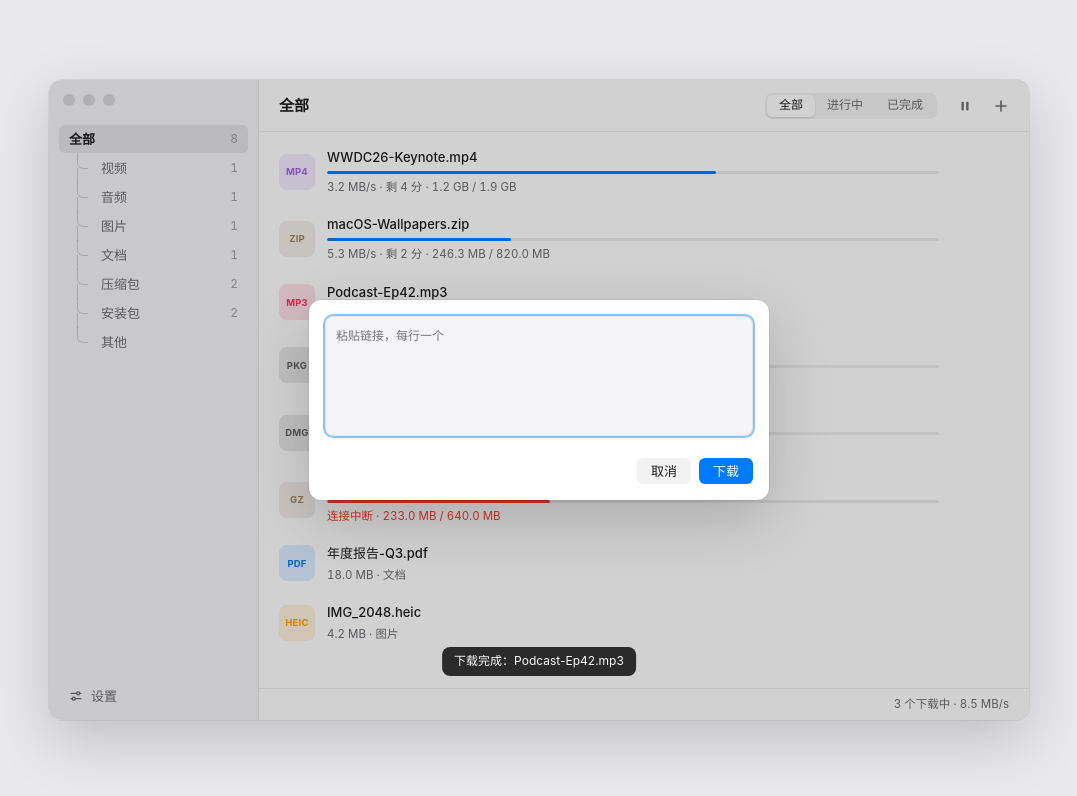
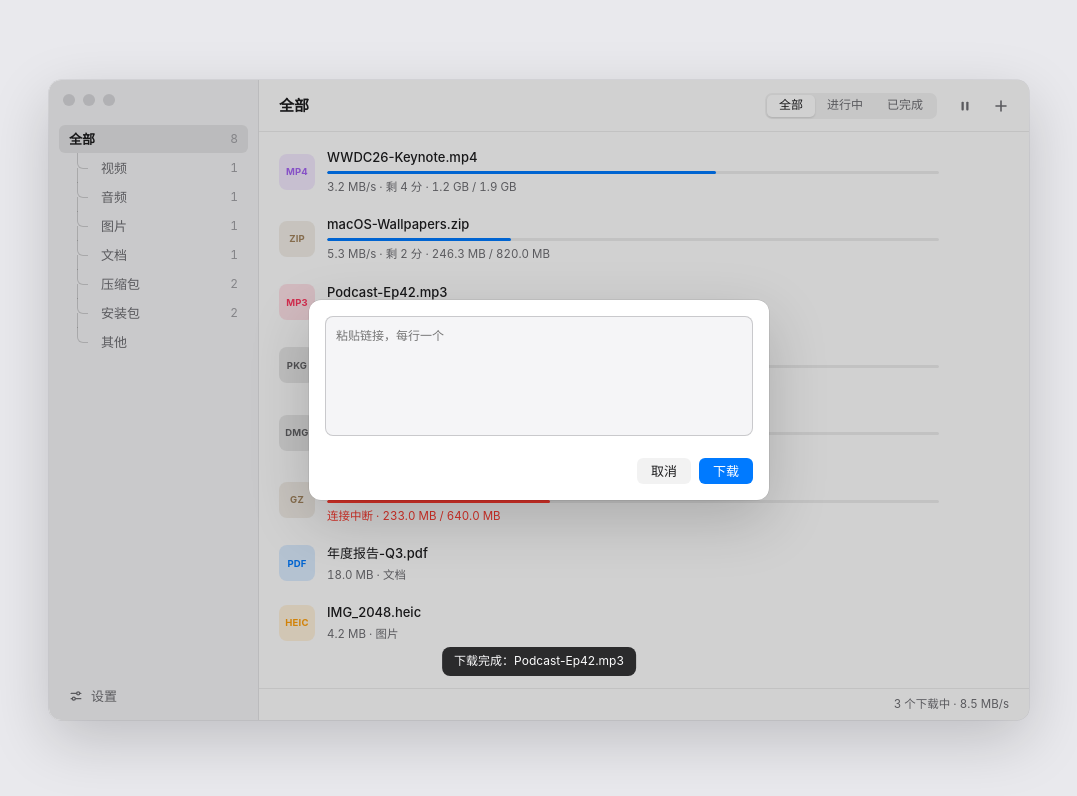
Before and after one commit to git-yafaya/RainKeep, a plain HTML site: page prototype/index.html in a window 1280 px wide. Both pictures are taken after a click on the button 1102 px from the left and 105 px from the top of the page. Shown: the whole page, without its empty margins (101-1178 px from the left). Drawn offline with Linux system fonts and the light colour scheme.

Commit message:
fix: 去掉输入框蓝色聚焦框，键盘焦点改用中性色细环

```diff
--- a/prototype/index.html
+++ b/prototype/index.html
@@ -73,9 +73,11 @@
     font: inherit; color: inherit; background: none; border: 0; padding: 0;
     cursor: default; outline: none;
   }
-  button:focus-visible, textarea:focus-visible, [role="separator"]:focus-visible {
+  textarea { outline: none; }
+  /* 只给键盘焦点一圈跟主题走的中性细环，不用蓝色 */
+  button:focus-visible, [role="separator"]:focus-visible {
     outline: none;
-    box-shadow: 0 0 0 2px color-mix(in srgb, var(--accent) 45%, transparent);
+    box-shadow: 0 0 0 2px color-mix(in srgb, var(--text) 22%, transparent);
   }
   svg { display: block; }
 
@@ -241,8 +243,10 @@
     border: 1px solid var(--line); border-radius: 8px; padding: 10px;
     background: var(--sidebar); color: var(--text);
     font: 12px/1.5 ui-monospace, "SF Mono", Menlo, monospace;
-    outline: none; user-select: text;
+    user-select: text;
+    transition: border-color .15s;
   }
+  .dialog textarea:focus { border-color: color-mix(in srgb, var(--text) 20%, transparent); }
   .dialog .error { color: var(--danger); font-size: 12px; min-height: 18px; padding-top: 4px; }
   .dialog .buttons { display: flex; justify-content: flex-end; gap: 8px; }
   .btn { height: 26px; padding: 0 14px; border-radius: 6px; background: var(--seg-bg); }
```
